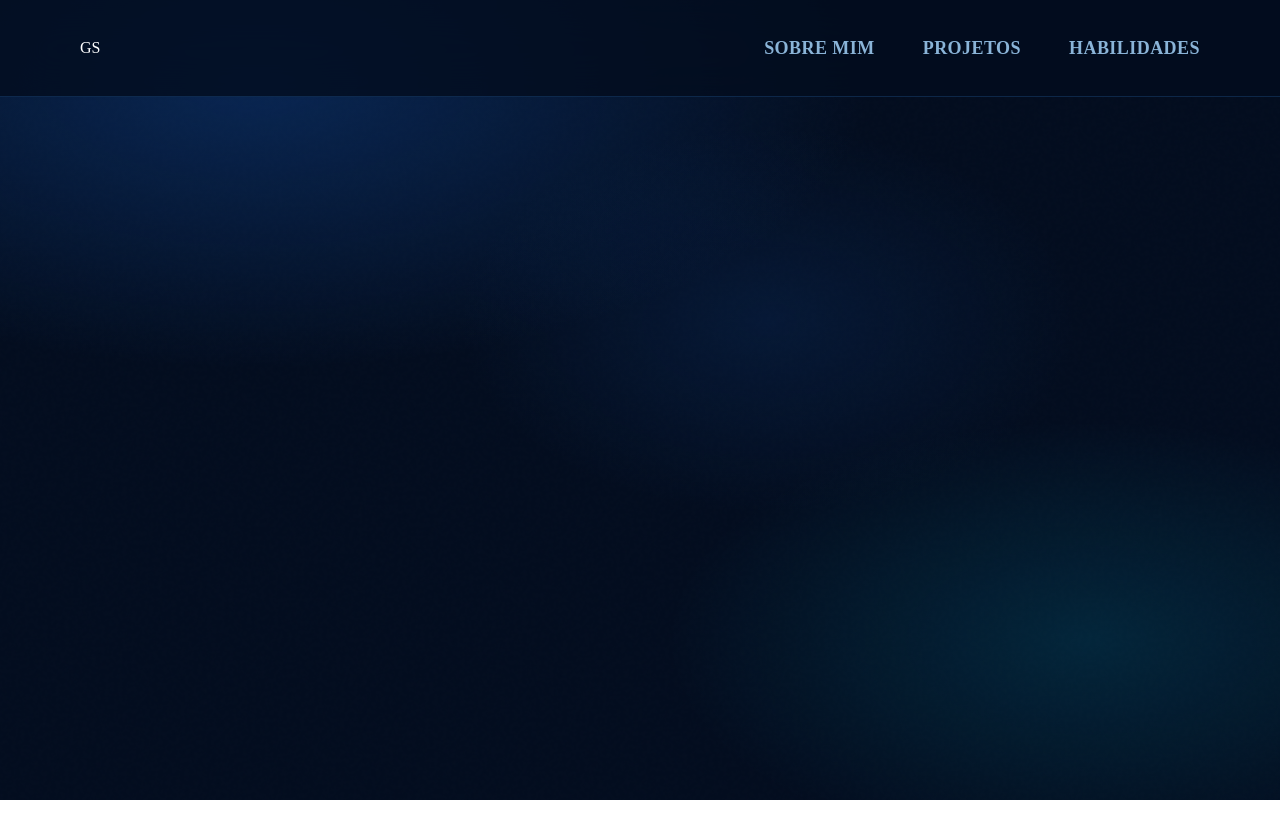
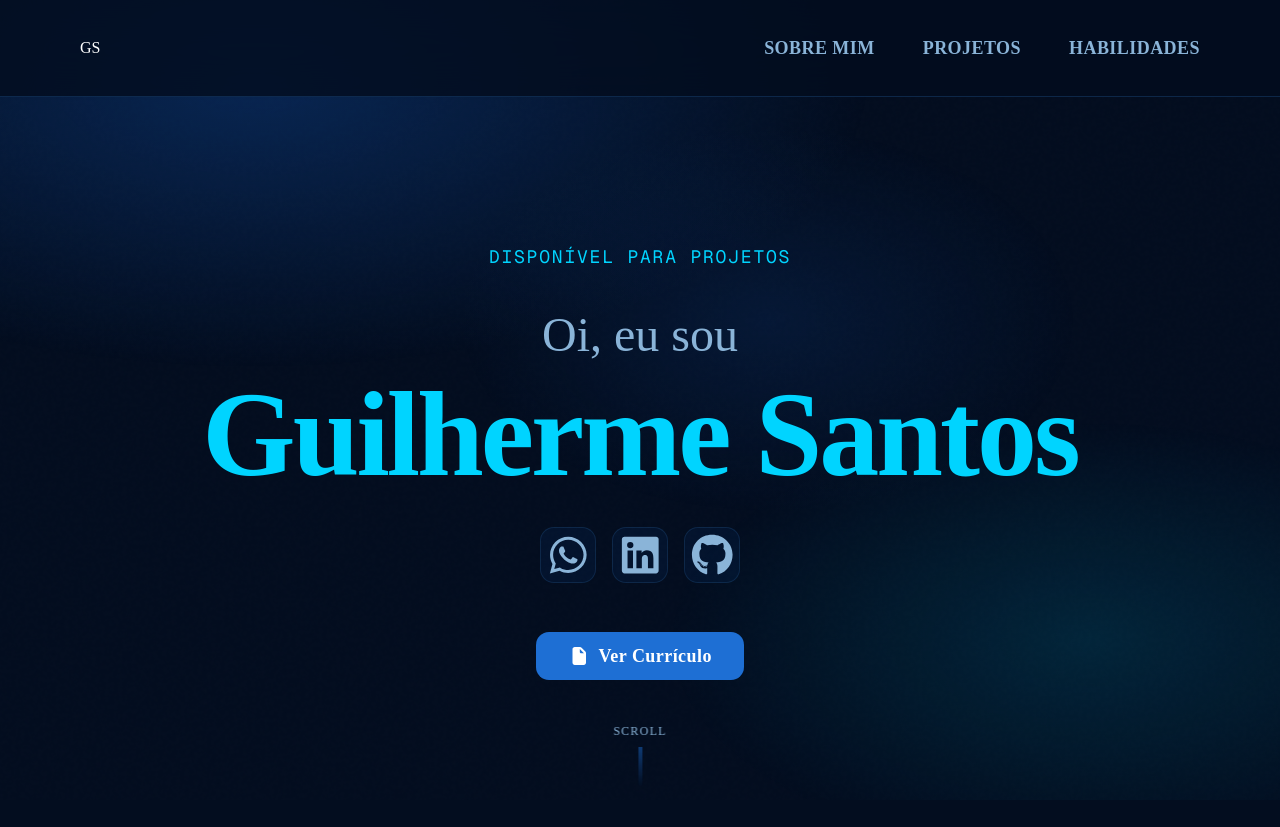
Before and after one commit to guisantosfr/portfolio, a Next.js app: page / in a window 1280 px wide. Before the commit the page ends 800 px from the top, so only its background shows below. Built offline with nearby package versions, Linux system fonts and the light colour scheme.

Commit message:
Add hero and icons

```diff
--- /dev/null
+++ b/app/_components/hero.tsx
@@ -0,0 +1,52 @@
+import { FontAwesomeIcon } from '@fortawesome/react-fontawesome';
+import { faWhatsapp, faLinkedin, faGithub } from '@fortawesome/free-brands-svg-icons';
+import { faFile } from '@fortawesome/free-solid-svg-icons'
+import { Button } from '@/components/ui/button';
+
+export default function Hero() {
+  return (
+    <section id="hero" className="relative z-10 min-h-[calc(100vh-70px)] flex flex-col justify-center items-center px-6 py-20 text-center">
+      <p className="font-mono text-sm md:text-lg text-[#00d4ff] tracking-widest uppercase mb-6 flex items-center gap-2 animate-fade-up delay-200">
+        Disponível para projetos
+      </p>
+      <p className="text-2xl md:text-5xl font-normal text-[#8ab4d8] my-4 animate-fade-up delay-300">
+        Oi, eu sou
+      </p>
+      <h1 className="text-5xl md:text-7xl lg:text-[7.5rem] font-bold leading-none text-[#00d4ff] tracking-tight mb-8 animate-fade-up delay-400">
+        Guilherme Santos
+      </h1>
+
+      <div className="flex items-center gap-4 mb-12 animate-fade-up delay-500">
+        <Button asChild variant="outline" size="icon" className="w-14 h-14 rounded-xl border-[#3a91f0]/20 text-[#8ab4d8] bg-[#1255b3]/10 hover:text-[#00d4ff] hover:border-[#00d4ff] hover:bg-[#00d4ff]/10 transition-all">
+          <a href="https://wa.me/5586988775657" target="_blank" rel="noreferrer">
+            <FontAwesomeIcon icon={faWhatsapp} size="3x" />
+          </a>
+        </Button>
+        <Button asChild variant="outline" size="icon" className="w-14 h-14 rounded-xl border-[#3a91f0]/20 text-[#8ab4d8] bg-[#1255b3]/10 hover:text-[#00d4ff] hover:border-[#00d4ff] hover:bg-[#00d4ff]/10 transition-all">
+          <a href="https://linkedin.com/in/guisantosfr" target="_blank" rel="noreferrer">
+            <FontAwesomeIcon icon={faLinkedin} size="3x" />
+          </a>
+        </Button>
+        <Button asChild variant="outline" size="icon" className="w-14 h-14 rounded-xl border-[#3a91f0]/20 text-[#8ab4d8] bg-[#1255b3]/10 hover:text-[#00d4ff] hover:border-[#00d4ff] hover:bg-[#00d4ff]/10 transition-all">
+          <a href="https://github.com/guisantosfr" target="_blank" rel="noreferrer">
+            <FontAwesomeIcon icon={faGithub} size="3x" />
+          </a>
+        </Button>
+      </div>
+
+      <div className="animate-fade-up delay-900">
+        <Button asChild className="gap-2 px-8 py-6 rounded-xl bg-[#1e6fd4] text-white font-bold tracking-wide transition-all hover:bg-[#3a91f0] hover:-translate-y-1 hover:shadow-[0_8px_32px_rgba(30,111,212,0.35)] text-lg">
+          <a href="#">
+            <FontAwesomeIcon icon={faFile} />
+            Ver Currículo
+          </a>
+        </Button>
+      </div>
+
+      <div className="absolute bottom-10 left-1/2 -translate-x-1/2 flex flex-col items-center gap-2 text-[#8ab4d8] text-xs tracking-widest uppercase animate-fade-up delay-1200">
+        <span>scroll</span>
+        <div className="w-1 h-10 bg-linear-to-b from-[#1e6fd4] to-transparent animate-scroll-line origin-top"></div>
+      </div>
+    </section>
+  )
+}
--- a/app/page.tsx
+++ b/app/page.tsx
@@ -1,4 +1,5 @@
 import Header from "./_components/header";
+import Hero from "./_components/hero";
 
 export default function Portfolio() {
   return (
@@ -36,6 +37,8 @@ export default function Portfolio() {
 
       <Header />
 
+      <Hero />
+
     </div>
   )
 }
--- a/package.json
+++ b/package.json
@@ -8,6 +8,10 @@
     "start": "next start"
   },
   "dependencies": {
+    "@fortawesome/fontawesome-svg-core": "^7.2.0",
+    "@fortawesome/free-brands-svg-icons": "^7.2.0",
+    "@fortawesome/free-solid-svg-icons": "^7.2.0",
+    "@fortawesome/react-fontawesome": "^3.3.0",
     "class-variance-authority": "^0.7.1",
     "clsx": "^2.1.1",
     "lucide-react": "^1.7.0",
```
Also changed, not shown: 1 other file (tests, documents, lock files or other folders).
